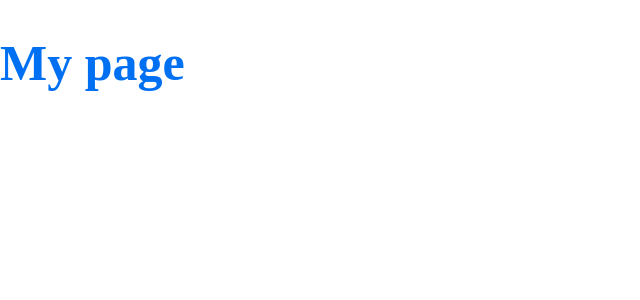
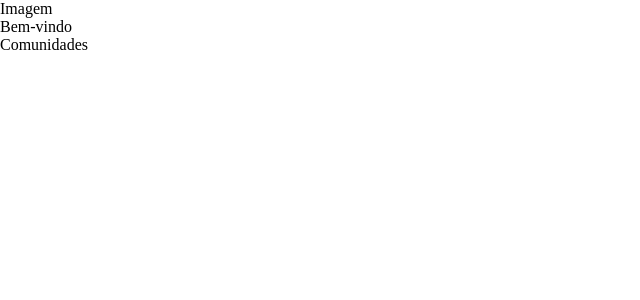
Before and after one commit to marssaljr/alurakut, a Next.js app: page / in a window 1280 px wide. Shown: the top 300 px of the page, without its empty margins (0-640 px from the left). Built offline with nearby package versions, Linux system fonts and the light colour scheme.

Commit message:
new: create box component

```diff
--- a/pages/index.js
+++ b/pages/index.js
@@ -5,6 +5,24 @@
   color: ${({ theme }) => theme.colors.primary};
 `
 
+const Box = styled.div`
+  background: #ffffff;
+  border-radius: 8px;
+`;
+
 export default function Home() {
-  return <Title>My page</Title>
+  return (
+    <main>
+      <Box>
+        Imagem
+      </Box>
+      <Box>
+        Bem-vindo
+      </Box>
+      <Box>
+        Comunidades
+      </Box>
+
+    </main>
+  )
 }
```
